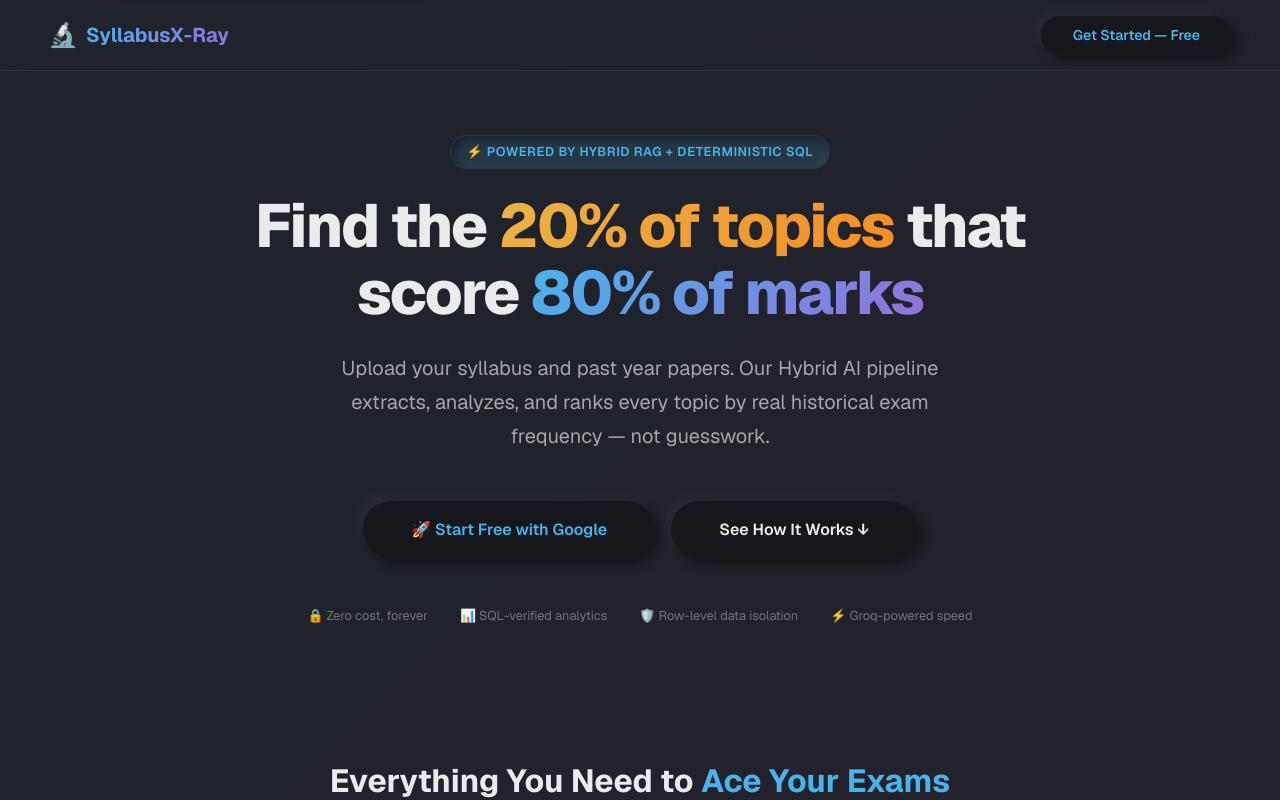
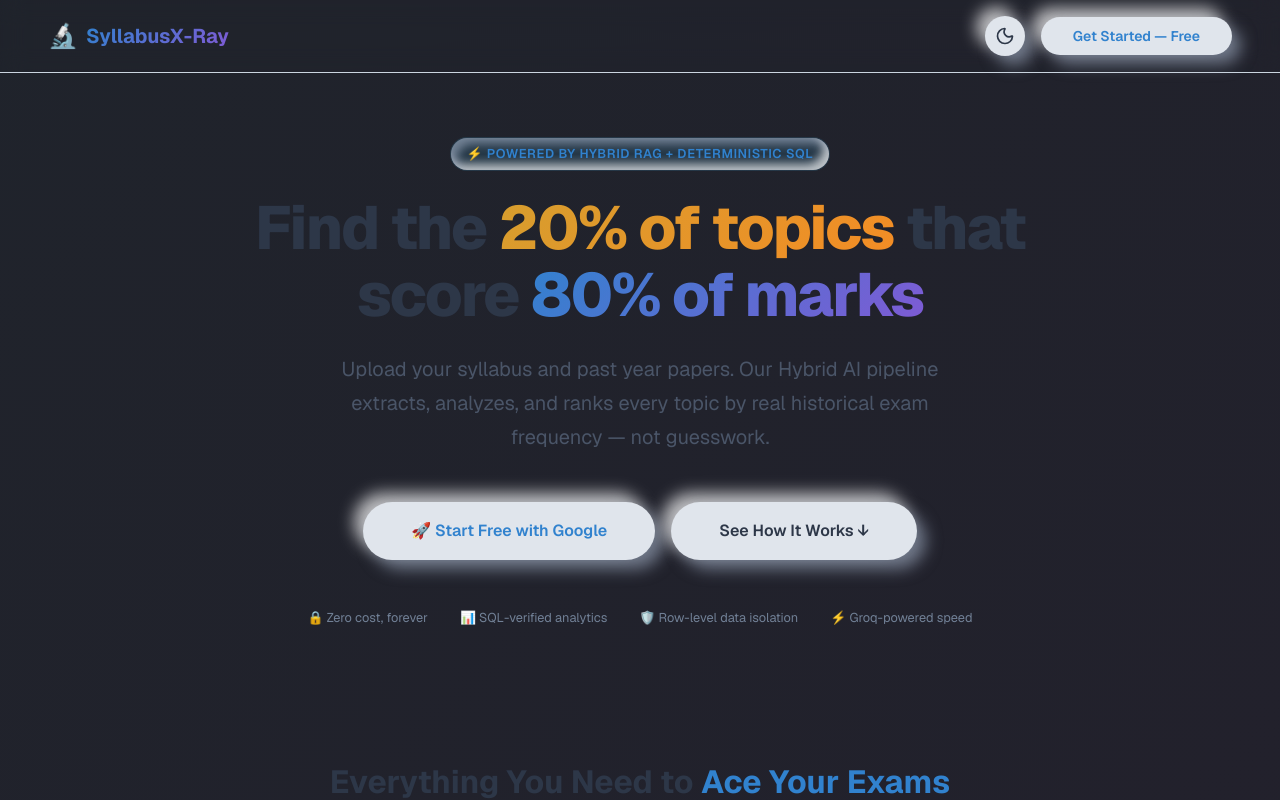
Before and after one commit to RITHAN-SIVASAMY/SyllabusX-Ray, a Next.js app in the folder frontend/: page / in a window 1280 px wide. Shown: the top 800 px of the page. Built offline with nearby package versions, Linux system fonts and the light colour scheme; no server answers.

Commit message:
feat: implement light neomorphism UI, theme toggle, and markdown rendering

```diff
--- a/frontend/package.json
+++ b/frontend/package.json
@@ -15,11 +15,16 @@
     "class-variance-authority": "^0.7.1",
     "clsx": "^2.1.1",
     "framer-motion": "^12.42.2",
+    "katex": "^0.18.0",
     "lucide-react": "^1.25.0",
     "next": "16.2.10",
     "react": "19.2.4",
     "react-dom": "19.2.4",
+    "react-markdown": "^10.1.0",
     "recharts": "^3.9.1",
+    "rehype-katex": "^7.0.1",
+    "remark-gfm": "^4.0.1",
+    "remark-math": "^6.0.0",
     "shadcn": "^4.13.1",
     "tailwind-merge": "^3.6.0",
     "tw-animate-css": "^1.4.0"
--- a/frontend/src/app/globals.css
+++ b/frontend/src/app/globals.css
@@ -23,48 +23,48 @@
    ============================================================ */
 
 :root {
-  /* --- Backgrounds --- */
-  --bg-primary: hsl(230, 15%, 10%);
-  --bg-secondary: hsl(230, 12%, 14%);
-  --bg-tertiary: hsl(230, 10%, 18%);
-  --bg-elevated: hsl(230, 10%, 22%);
-  --bg-hover: hsl(230, 10%, 25%);
+  /* --- Premium Neomorphic Light Theme (Default) --- */
+  --bg-primary: #e0e5ec;
+  --bg-secondary: #e0e5ec;
+  --bg-tertiary: #d1d9e6;
+  --bg-elevated: #f0f4f8;
+  --bg-hover: #e0e5ec;
 
   /* --- Accent Colors --- */
-  --accent-primary: hsl(200, 80%, 60%);    /* Calming blue */
-  --accent-secondary: hsl(260, 60%, 65%);  /* Soft purple */
-  --accent-success: hsl(160, 60%, 50%);    /* Muted green */
-  --accent-warning: hsl(40, 80%, 60%);     /* Warm amber */
-  --accent-danger: hsl(0, 60%, 55%);       /* Soft red */
-  --accent-active: var(--accent-warning);   /* Dynamic — changes with study mode */
+  --accent-primary: #3182ce;    /* Clear blue */
+  --accent-secondary: #805ad5;  /* Purple */
+  --accent-success: #38a169;    /* Green */
+  --accent-warning: #d69e2e;    /* Amber */
+  --accent-danger: #e53e3e;     /* Red */
+  --accent-active: var(--accent-primary);
 
   /* --- Text --- */
-  --text-primary: hsl(0, 0%, 92%);
-  --text-secondary: hsl(0, 0%, 65%);
-  --text-tertiary: hsl(0, 0%, 45%);
-  --text-inverse: hsl(230, 15%, 10%);
+  --text-primary: #2d3748;
+  --text-secondary: #4a5568;
+  --text-tertiary: #718096;
+  --text-inverse: #f7fafc;
 
   /* --- Borders --- */
-  --border-subtle: hsl(230, 10%, 20%);
-  --border-default: hsl(230, 10%, 25%);
-  --border-strong: hsl(230, 10%, 35%);
+  --border-subtle: #cbd5e0;
+  --border-default: #a0aec0;
+  --border-strong: #718096;
 
   /* --- Shadows --- */
-  --shadow-sm: 0 1px 2px rgba(0, 0, 0, 0.3);
-  --shadow-md: 0 4px 12px rgba(0, 0, 0, 0.4);
-  --shadow-lg: 0 8px 24px rgba(0, 0, 0, 0.5);
-  --shadow-glow: 0 0 20px rgba(100, 180, 255, 0.15);
+  --shadow-sm: 0 1px 2px rgba(0, 0, 0, 0.05);
+  --shadow-md: 0 4px 12px rgba(0, 0, 0, 0.08);
+  --shadow-lg: 0 8px 24px rgba(0, 0, 0, 0.12);
+  --shadow-glow: 0 0 20px rgba(49, 130, 206, 0.2);
 
   /* --- Neomorphic Shadows --- */
   --neo-shadow:
-    6px 6px 12px rgba(0, 0, 0, 0.4),
-    -6px -6px 12px rgba(255, 255, 255, 0.04);
+    9px 9px 16px rgba(163, 177, 198, 0.6),
+    -9px -9px 16px rgba(255, 255, 255, 0.7);
   --neo-shadow-inset:
-    inset 4px 4px 8px rgba(0, 0, 0, 0.4),
-    inset -4px -4px 8px rgba(255, 255, 255, 0.04);
+    inset 6px 6px 10px rgba(163, 177, 198, 0.6),
+    inset -6px -6px 10px rgba(255, 255, 255, 0.7);
   --neo-shadow-hover:
-    8px 8px 16px rgba(0, 0, 0, 0.5),
-    -8px -8px 16px rgba(255, 255, 255, 0.05);
+    12px 12px 20px rgba(163, 177, 198, 0.7),
+    -12px -12px 20px rgba(255, 255, 255, 0.9);
 
   /* --- Spacing Scale --- */
   --space-xs: 0.25rem;
@@ -76,11 +76,10 @@
   --space-3xl: 4rem;
 
   /* --- Border Radius --- */
-  --radius-sm: 0.375rem;
-  --radius-md: 0.5rem;
-  --radius-lg: 0.75rem;
-  --radius-xl: 1rem;
-  --radius-2xl: 1.5rem;
+  --radius-sm: 0.5rem;
+  --radius-md: 0.75rem;
+  --radius-lg: 1rem;
+  --radius-xl: 24px;
   --radius-full: 9999px;
 
   /* --- Transitions --- */
@@ -94,85 +93,46 @@
   --font-mono: 'JetBrains Mono', 'Fira Code', 'Cascadia Code', monospace;
 
   /* --- Glass Effect --- */
-  --glass-bg: rgba(255, 255, 255, 0.05);
-  --glass-border: rgba(255, 255, 255, 0.1);
+  --glass-bg: rgba(255, 255, 255, 0.25);
+  --glass-border: rgba(255, 255, 255, 0.3);
   --glass-blur: 12px;
-  --background: oklch(1 0 0);
-  --foreground: oklch(0.145 0 0);
-  --card: oklch(1 0 0);
-  --card-foreground: oklch(0.145 0 0);
-  --popover: oklch(1 0 0);
-  --popover-foreground: oklch(0.145 0 0);
-  --primary: oklch(0.205 0 0);
-  --primary-foreground: oklch(0.985 0 0);
-  --secondary: oklch(0.97 0 0);
-  --secondary-foreground: oklch(0.205 0 0);
-  --muted: oklch(0.97 0 0);
-  --muted-foreground: oklch(0.556 0 0);
-  --accent: oklch(0.97 0 0);
-  --accent-foreground: oklch(0.205 0 0);
-  --destructive: oklch(0.577 0.245 27.325);
-  --border: oklch(0.922 0 0);
-  --input: oklch(0.922 0 0);
-  --ring: oklch(0.708 0 0);
-  --chart-1: oklch(0.87 0 0);
-  --chart-2: oklch(0.556 0 0);
-  --chart-3: oklch(0.439 0 0);
-  --chart-4: oklch(0.371 0 0);
-  --chart-5: oklch(0.269 0 0);
-  --radius: 0.625rem;
-  --sidebar: oklch(0.985 0 0);
-  --sidebar-foreground: oklch(0.145 0 0);
-  --sidebar-primary: oklch(0.205 0 0);
-  --sidebar-primary-foreground: oklch(0.985 0 0);
-  --sidebar-accent: oklch(0.97 0 0);
-  --sidebar-accent-foreground: oklch(0.205 0 0);
-  --sidebar-border: oklch(0.922 0 0);
-  --sidebar-ring: oklch(0.708 0 0);
+
+  --background: var(--bg-primary);
+  --foreground: var(--text-primary);
 }
 
-/* Light theme overrides */
-[data-theme="light"] {
-  --bg-primary: hsl(220, 20%, 97%);
-  --bg-secondary: hsl(220, 20%, 100%);
-  --bg-tertiary: hsl(220, 15%, 94%);
-  --bg-elevated: hsl(220, 15%, 98%);
-  --bg-hover: hsl(220, 15%, 91%);
-  --text-primary: hsl(230, 20%, 15%);
-  --text-secondary: hsl(230, 10%, 40%);
-  --text-tertiary: hsl(230, 10%, 60%);
-  --text-inverse: hsl(0, 0%, 100%);
-  --border-subtle: hsl(220, 15%, 90%);
-  --border-default: hsl(220, 15%, 85%);
-  --border-strong: hsl(220, 15%, 75%);
-  --shadow-sm: 0 1px 2px rgba(0, 0, 0, 0.06);
-  --shadow-md: 0 4px 12px rgba(0, 0, 0, 0.08);
-  --shadow-lg: 0 8px 24px rgba(0, 0, 0, 0.1);
-  --shadow-glow: 0 0 20px rgba(100, 180, 255, 0.1);
+/* Premium Dark Theme */
+.dark, [data-theme="dark"] {
+  --bg-primary: #1a202c;
+  --bg-secondary: #1a202c;
+  --bg-tertiary: #2d3748;
+  --bg-elevated: #2d3748;
+  --bg-hover: #1a202c;
+
+  --text-primary: #f7fafc;
+  --text-secondary: #e2e8f0;
+  --text-tertiary: #a0aec0;
+  --text-inverse: #1a202c;
+
+  --border-subtle: #4a5568;
+  --border-default: #718096;
+  --border-strong: #a0aec0;
+
   --neo-shadow:
-    6px 6px 12px rgba(0, 0, 0, 0.08),
-    -6px -6px 12px rgba(255, 255, 255, 0.9);
+    9px 9px 16px rgba(0, 0, 0, 0.6),
+    -9px -9px 16px rgba(255, 255, 255, 0.05);
   --neo-shadow-inset:
-    inset 4px 4px 8px rgba(0, 0, 0, 0.08),
-    inset -4px -4px 8px rgba(255, 255, 255, 0.9);
+    inset 6px 6px 10px rgba(0, 0, 0, 0.6),
+    inset -6px -6px 10px rgba(255, 255, 255, 0.05);
   --neo-shadow-hover:
-    8px 8px 16px rgba(0, 0, 0, 0.1),
-    -8px -8px 16px rgba(255, 255, 255, 1);
-  --glass-bg: rgba(255, 255, 255, 0.7);
-  --glass-border: rgba(0, 0, 0, 0.06);
-}
+    12px 12px 20px rgba(0, 0, 0, 0.8),
+    -12px -12px 20px rgba(255, 255, 255, 0.08);
 
-/* High contrast overrides */
-[data-theme="high-contrast"] {
-  --bg-primary: hsl(0, 0%, 0%);
-  --bg-secondary: hsl(0, 0%, 5%);
-  --bg-tertiary: hsl(0, 0%, 10%);
-  --text-primary: hsl(0, 0%, 100%);
-  --text-secondary: hsl(0, 0%, 85%);
-  --accent-primary: hsl(200, 100%, 70%);
-  --accent-warning: hsl(40, 100%, 65%);
-  --accent-danger: hsl(0, 100%, 65%);
-  --border-default: hsl(0, 0%, 40%);
+  --glass-bg: rgba(0, 0, 0, 0.25);
+  --glass-border: rgba(255, 255, 255, 0.05);
+
+  --background: var(--bg-primary);
+  --foreground: var(--text-primary);
 }
 
 /* ============================================================
--- a/frontend/src/app/layout.tsx
+++ b/frontend/src/app/layout.tsx
@@ -1,6 +1,7 @@
 import type { Metadata } from "next";
 import { Inter, JetBrains_Mono, Geist } from "next/font/google";
 import "./globals.css";
+import 'katex/dist/katex.min.css';
 import { cn } from "@/lib/utils";
 
 const geist = Geist({subsets:['latin'],variable:'--font-sans'});
@@ -45,7 +46,22 @@ export default function RootLayout({
   children: React.ReactNode;
 }>) {
   return (
-    <html lang="en" data-theme="dark" suppressHydrationWarning className={cn("font-sans", geist.variable)}>
+    <html lang="en" suppressHydrationWarning className={cn("font-sans", geist.variable)}>
+      <head>
+        <script
+          dangerouslySetInnerHTML={{
+            __html: `
+              try {
+                if (localStorage.getItem('theme') === 'dark' || (!('theme' in localStorage) && window.matchMedia('(prefers-color-scheme: dark)').matches)) {
+                  document.documentElement.setAttribute('data-theme', 'dark')
+                } else {
+                  document.documentElement.setAttribute('data-theme', 'light')
+                }
+              } catch (_) {}
+            `,
+          }}
+        />
+      </head>
       <body className={`${inter.variable} ${jetbrainsMono.variable}`}>
         {children}
       </body>
--- a/frontend/src/app/page.tsx
+++ b/frontend/src/app/page.tsx
@@ -12,7 +12,9 @@
 
 import { useState } from 'react';
 import { useAuth } from '@/hooks/useAuth';
+import { Microscope, LogIn, Target, Zap, Clock, ShieldCheck, FileText, CheckCircle } from 'lucide-react';
 import { useRouter } from 'next/navigation';
+import ThemeToggle from '@/components/ThemeToggle';
 
 const FEATURES = [
   {
@@ -103,6 +105,7 @@ export default function LandingPage() {
           </span>
         </div>
         <div style={{ display: 'flex', alignItems: 'center', gap: 'var(--space-md)' }}>
+          <ThemeToggle />
           {isAuthenticated ? (
             <button className="btn-neo" onClick={() => router.push('/dashboard')}>
               Dashboard →
--- a/frontend/src/app/scheduler/page.tsx
+++ b/frontend/src/app/scheduler/page.tsx
@@ -114,7 +114,7 @@ function SchedulerPageContent() {
       <main style={{ maxWidth: '960px', margin: '0 auto', padding: 'var(--space-2xl)' }}>
         {/* Mode Explanation Banner */}
         <div style={{ display: 'flex', alignItems: 'flex-start', gap: 'var(--space-md)', padding: 'var(--space-lg)', background: modeColorBg, border: `1px solid ${modeColor}`, borderRadius: 'var(--radius-lg)', marginBottom: 'var(--space-2xl)' }}>
-          <span style={{ fontSize: '2rem' }}>{config.icon}</span>
+
           <div>
             <div style={{ fontWeight: 700, color: modeColor, marginBottom: '4px' }}>{config.label} Schedule</div>
             <div style={{ fontSize: '0.85rem', color: 'var(--text-secondary)', lineHeight: 1.6 }}>{config.description}</div>
@@ -150,7 +150,7 @@ function SchedulerPageContent() {
           {error && <div style={{ padding: 'var(--space-md)', background: 'hsla(0,60%,55%,0.1)', border: '1px solid var(--accent-danger)', borderRadius: 'var(--radius-md)', color: 'var(--accent-danger)', marginBottom: 'var(--space-md)', fontSize: '0.85rem' }}>{error}</div>}
 
           <button className="btn-primary" onClick={handleGenerate} disabled={!examDate || generating || !courseId} style={{ width: '100%', padding: 'var(--space-md)', fontSize: '1rem', background: modeColor, borderColor: modeColor }}>
-            {generating ? '⏳ Generating Schedule...' : `${config.icon} Generate ${config.label} Schedule`}
+            {generating ? 'Generating Schedule...' : `Generate ${config.label} Schedule`}
           </button>
         </div>
 
--- /dev/null
+++ b/frontend/src/components/ThemeToggle.tsx
@@ -0,0 +1,48 @@
+'use client';
+
+import { useState, useEffect } from 'react';
+import { Moon, Sun } from 'lucide-react';
+
+export default function ThemeToggle() {
+  const [theme, setTheme] = useState<'light' | 'dark' | null>(null);
+
+  useEffect(() => {
+    // Component mounted, get the theme applied by the layout script
+    const currentTheme = document.documentElement.getAttribute('data-theme') as 'light' | 'dark' | null;
+    if (currentTheme) {
+      setTheme(currentTheme);
+    } else {
+      // Fallback
+      setTheme('light');
+    }
+  }, []);
+
+  const toggleTheme = () => {
+    const nextTheme = theme === 'light' ? 'dark' : 'light';
+    setTheme(nextTheme);
+    document.documentElement.setAttribute('data-theme', nextTheme);
+    localStorage.setItem('theme', nextTheme);
+  };
+
+  // Prevent rendering incorrect icon during SSR to avoid hydration mismatch flash
+  if (theme === null) {
+    return (
+      <div
+        className="neo-card flex items-center justify-center rounded-full"
+        style={{ width: '40px', height: '40px', padding: 0 }}
+      />
+    );
+  }
+
+  return (
+    <button
+      onClick={toggleTheme}
+      className="neo-card card-hover flex items-center justify-center rounded-full cursor-pointer transition-shadow"
+      style={{ width: '40px', height: '40px', padding: 0, color: 'var(--text-primary)' }}
+      aria-label="Toggle Theme"
+      title="Toggle Theme"
+    >
+      {theme === 'light' ? <Moon size={20} /> : <Sun size={20} />}
+    </button>
+  );
+}
--- a/frontend/src/hooks/useStudyMode.ts
+++ b/frontend/src/hooks/useStudyMode.ts
@@ -53,21 +53,18 @@ export function useStudyMode() {
       case 'deep_dive':
         return {
           label: 'Deep Dive',
-          icon: '🔬',
           description: 'Comprehensive study guides with full detail',
           accentClass: 'mode-deep-dive',
         };
       case 'efficiency':
         return {
           label: '80/20 Efficiency',
-          icon: '⚡',
           description: 'Only high-probability exam topics',
           accentClass: 'mode-efficiency',
         };
       case 'panic':
         return {
           label: 'Panic Mode',
-          icon: '🚨',
           description: 'Essential formulas & definitions only',
           accentClass: 'mode-panic',
         };
```
Also changed, not shown: frontend/src/app/ask/page.tsx (+4 -3 lines), frontend/src/app/dashboard/page.tsx (+28 -25 lines), frontend/src/app/recall/page.tsx (+6 -5 lines), frontend/src/components/MarkdownRenderer.tsx (added, +59 -0 lines), 1 other file (tests, documents, lock files or other folders).
